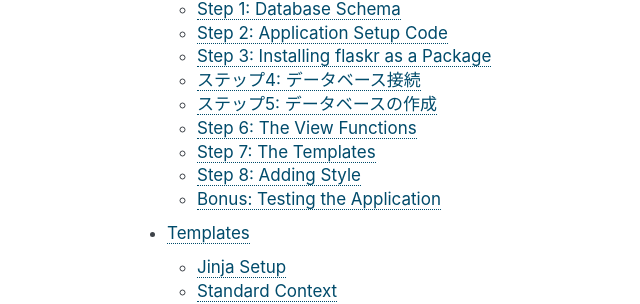
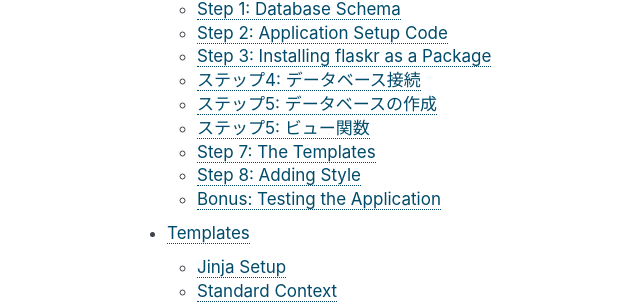
Before and after one commit to tokuda109/flask-docs-ja, a Sphinx documentation site: the page built from docs/index.rst, in a window 1280 px wide and 900 px high, scrolled down 1584 px. Shown: the part 142-446 px from the top of the window, without its empty margins (283-923 px from the left). Built offline with Sphinx 7.4.7, drawn with Linux system fonts in a browser that asks for light colours; some of the changed lines change nothing that is shown.

Commit message:
Step 6: The View Functions の章に翻訳を追加

```diff
--- a/docs/tutorial/views.rst
+++ b/docs/tutorial/views.rst
@@ -1,23 +1,40 @@
 .. _tutorial-views:
 
-Step 6: The View Functions
-==========================
+.. Step 6: The View Functions
+   ==========================
 
-Now that the database connections are working, you can start writing the
-view functions.  You will need four of them; Show Entries, Add New Entry,
-Login and Logout.  Add the following code snipets to :file:`flaskr.py`.
+ステップ5: ビュー関数
+=============================
 
-Show Entries
+.. Now that the database connections are working, you can start writing the
+   view functions.  You will need four of them; Show Entries, Add New Entry,
+   Login and Logout.  Add the following code snipets to :file:`flaskr.py`.
+
+データベース接続ができたので、ビュー関数を実装していきましょう。
+エントリの表示、エントリの新規追加、ログインとログアウトの4つが必要です。
+:file:`flaskr.py` に、以下のコードスニペットを追加していきます。
+
+.. Show Entries
+   ------------
+
+エントリの表示
 ------------
 
-This view shows all the entries stored in the database.  It listens on the
-root of the application and will select title and text from the database.
-The one with the highest id (the newest entry) will be on top.  The rows
-returned from the cursor look a bit like dictionaries because we are using
-the :class:`sqlite3.Row` row factory.
+.. This view shows all the entries stored in the database.  It listens on the
+   root of the application and will select title and text from the database.
+   The one with the highest id (the newest entry) will be on top.  The rows
+   returned from the cursor look a bit like dictionaries because we are using
+   the :class:`sqlite3.Row` row factory.
 
-The view function will pass the entries to the :file:`show_entries.html`
-template and return the rendered one::
+このビューは、データベースに保持されているエントリが全て表示されます。
+アプリケーションのルートを表示し、データベースからタイトルとテキストを選択します。
+IDが一番高い(最も新しいエントリ)が上に表示されます。
+カーソルから返された行は、:class:`sqlite3.Row` の行ファクトリーを使っているので、辞書のように扱えます。
+
+.. The view function will pass the entries to the :file:`show_entries.html`
+   template and return the rendered one::
+
+ビュー関数は、:file:`show_entries.html` テンプレートにエントリを渡し、レンダリングされたものを返します。 ::
 
     @app.route('/')
     def show_entries():
@@ -26,14 +43,22 @@
         entries = cur.fetchall()
         return render_template('show_entries.html', entries=entries)
 
-Add New Entry
+.. Add New Entry
+   -------------
+
+エントリの新規追加
 -------------
 
-This view lets the user add new entries if they are logged in.  This only
-responds to ``POST`` requests; the actual form is shown on the
-`show_entries` page.  If everything worked out well, it will
-:func:`~flask.flash` an information message to the next request and
-redirect back to the `show_entries` page::
+.. This view lets the user add new entries if they are logged in.  This only
+   responds to ``POST`` requests; the actual form is shown on the
+   `show_entries` page.  If everything worked out well, it will
+   :func:`~flask.flash` an information message to the next request and
+   redirect back to the `show_entries` page::
+
+このビューは、ユーザーがログインしている場合は新しいエントリを追加することができます。
+``POST`` でのみ受け付けて、`show_entries` ページに表示されます。
+全てが上手くいけば、:func:`~flask.flash` は次のリクエストにフラッシュメッセージを渡し、
+`show_entries` ページにリダイレクトします。 ::
 
     @app.route('/add', methods=['POST'])
     def add_entry():
@@ -46,26 +71,43 @@
         flash('New entry was successfully posted')
         return redirect(url_for('show_entries'))
 
-Note that this view checks that the user is logged in (that is, if the
-`logged_in` key is present in the session and ``True``).
+.. Note that this view checks that the user is logged in (that is, if the
+   `logged_in` key is present in the session and ``True``).
 
-.. admonition:: Security Note
+このビューは、ユーザーがログインしている(`logged_in` キーがセッションに存在し、``True`` である場合)か確認することに注意して下さい。
+
+.. Security Note
 
    Be sure to use question marks when building SQL statements, as done in the
    example above.  Otherwise, your app will be vulnerable to SQL injection when
    you use string formatting to build SQL statements.
    See :ref:`sqlite3` for more.
 
-Login and Logout
+.. admonition:: セキュリティに関する注意点
+
+   上記の例のように、SQL文を組み立てる場合は、疑問符を使うようにしてください。
+   そうしない場合、文字列のフォーマットをして、SQL文を組み立てる時にSQLインジェクションに対して脆弱になります。
+   詳しくは、:ref:`sqlite3` を見て下さい。
+
+.. Login and Logout
+   ----------------
+
+ログインとログアウト
 ----------------
 
-These functions are used to sign the user in and out.  Login checks the
-username and password against the ones from the configuration and sets the
-`logged_in` key for the session.  If the user logged in successfully, that
-key is set to ``True``, and the user is redirected back to the `show_entries`
-page.  In addition, a message is flashed that informs the user that he or
-she was logged in successfully.  If an error occurred, the template is
-notified about that, and the user is asked again::
+.. These functions are used to sign the user in and out.  Login checks the
+   username and password against the ones from the configuration and sets the
+   `logged_in` key for the session.  If the user logged in successfully, that
+   key is set to ``True``, and the user is redirected back to the `show_entries`
+   page.  In addition, a message is flashed that informs the user that he or
+   she was logged in successfully.  If an error occurred, the template is
+   notified about that, and the user is asked again::
+
+これらの関数は、ユーザーのサインインとサインアウトの時に使われます。
+ログインは、設定からユーザー名とパスワードをチェックし、セッションに `logged_in` キーをセットします。
+ユーザーのログインが成功すると、このキーには ``True`` がセットされ、ユーザーは `show_entries` ページにリダイレクトされます。
+さらに、ログインが成功したことをフラッシュメッセージで知らせます。
+エラーが発生した場合、テンプレートにその内容が通知され、ユーザーに再度ログインを促します。
 
     @app.route('/login', methods=['GET', 'POST'])
     def login():
@@ -81,12 +123,17 @@
                 return redirect(url_for('show_entries'))
         return render_template('login.html', error=error)
 
-The `logout` function, on the other hand, removes that key from the session
-again.  There is a neat trick here: if you use the :meth:`~dict.pop` method
-of the dict and pass a second parameter to it (the default), the method
-will delete the key from the dictionary if present or do nothing when that
-key is not in there.  This is helpful because now it is not necessary to
-check if the user was logged in.
+.. The `logout` function, on the other hand, removes that key from the session
+   again.  There is a neat trick here: if you use the :meth:`~dict.pop` method
+   of the dict and pass a second parameter to it (the default), the method
+   will delete the key from the dictionary if present or do nothing when that
+   key is not in there.  This is helpful because now it is not necessary to
+   check if the user was logged in.
+
+一方で、ログアウト関数はセッションからキーを削除します。
+いいやり方があって、辞書の :meth:`~dict.pop` メソッドの2番目のパラメータに None (デフォルト)を渡すと
+辞書にキーがある場合は辞書からキーを削除し、ない場合は何もしません。
+ユーザーがログインしたかどうかを確認する必要がないため、このやり方は簡単です。
 
 ::
 
@@ -96,7 +143,7 @@
         flash('You were logged out')
         return redirect(url_for('show_entries'))
 
-.. admonition:: Security Note
+.. Security Note
 
     Passwords should never be stored in plain text in a production
     system. This tutorial uses plain text passwords for simplicity. If you
@@ -112,7 +159,21 @@
     You can find a list of recommended Flask extensions
     `here <http://flask.pocoo.org/extensions/>`_
 
+.. admonition:: Security Note
 
-Continue with :ref:`tutorial-templates`.
+   パスワードはプロダクションのシステムではプレーンテキストとして保持しないで下さい。
+   このチュートリアルでは、簡単にするためにプレーンテキストのパスワードを使用しています。
+   このチュートリアルをベースとしたプロジェクトをリリースする予定なら、
+   パスワードはデータベースやファイルに保持される前に `hashed and salted`_ されていなければいけません。
+
+   幸い、Flask のエクステンションには、パスワードをハッシュ化し、ハッシュ化されたパスワードを検証する機能があって、
+   この機能を追加するのはかなり簡単です。
+   ハッシュ化するのに使える Python の一般的なライブラリもたくさんあります。
+
+   おすすめの Flask エクステンションの一覧を `こちら <http://flask.pocoo.org/extensions/>`_ から見つけることができます。
+
+.. Continue with :ref:`tutorial-templates`.
+
+続いては、:ref:`tutorial-templates` 。
 
 .. _hashed and salted: https://blog.codinghorror.com/youre-probably-storing-passwords-incorrectly/
```
